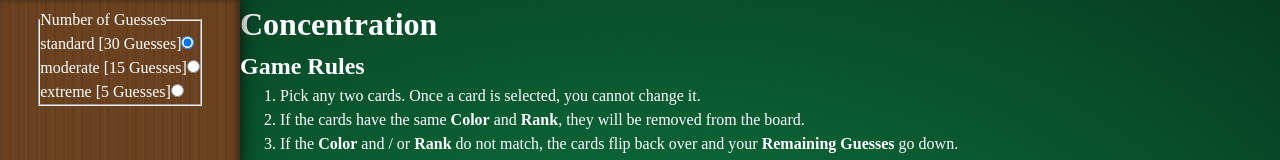
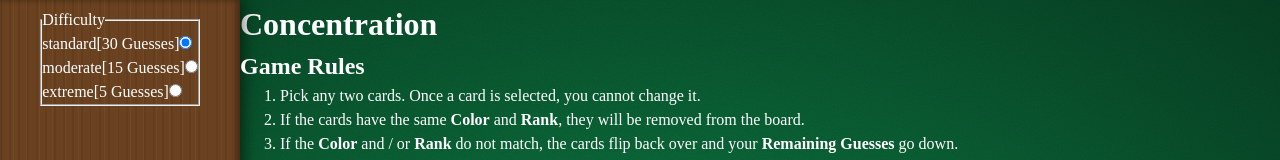
Before and after one commit to Long-Hold/memory-card, a React (Vite) app: page / in a window 1280 px wide. Shown: the top 160 px of the page. Built offline with nearby package versions, Linux system fonts and the light colour scheme.

Commit message:
feat: make markup more readable (#24)

```diff
--- a/src/components/sidebar/Sidebar.jsx
+++ b/src/components/sidebar/Sidebar.jsx
@@ -19,14 +19,20 @@ export function Sidebar({currentDifficulty, setDifficulty}) {
       </button>
       <div id={panelId} className="sidebar-panel" inert={!isOpen}>
         <fieldset className="difficulty-group">
-          <legend>Number of Guesses</legend>
+          <legend>Difficulty</legend>
           {Object.entries(DIFFICULTIES).map(([name, guesses]) => (
-            <div key={name} className="difficulty-button">
-              <label htmlFor={name}>{name} [{guesses} Guesses]</label>
+            <div key={name} className="difficulty-option">
+              <label
+                htmlFor={name}
+                className="difficulty-label">
+                  <span className="label-span difficulty-name">{name}</span>
+                  <span className="label-span difficulty-guesses">[{guesses} Guesses]</span>
+              </label>
               <input
                 id={name}
                 type="radio"
                 name="difficulty"
+                className="difficulty"
                 checked={currentDifficulty === guesses}
                 onChange={() => setDifficulty(guesses)} />
             </div>
```
